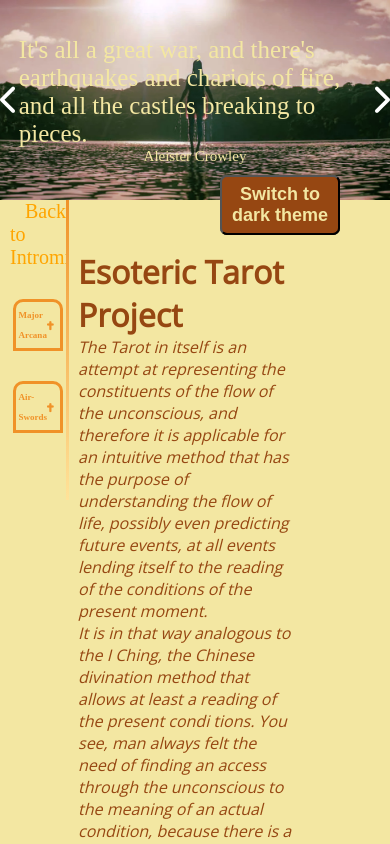
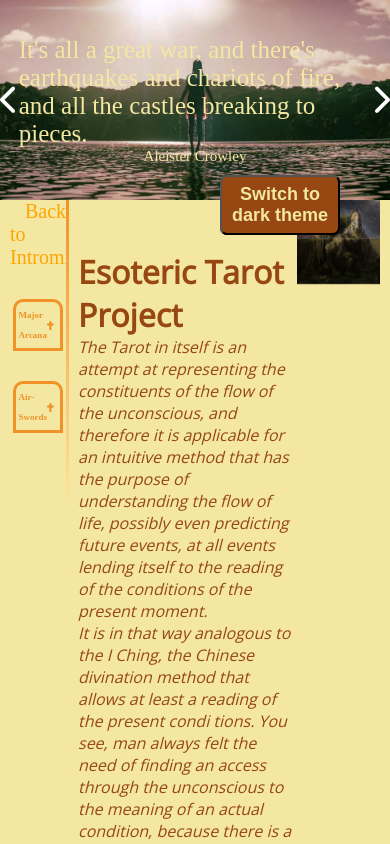
Before and after one commit to uenoeki54/Tarot-Project, a React (Create React App) app: page / in a window 390 px wide. Shown: the top 844 px of the page. Built offline with nearby package versions, Linux system fonts and the light colour scheme.

Commit message:
changé breakpoinst carte d illustration

```diff
--- a/src/main-css/main.css
+++ b/src/main-css/main.css
@@ -212,37 +212,37 @@ header {
 }
 @media (max-width: 800px) {
   .main .main-illustration {
-    top: 162px;
+    top: 200px;
     width: 162px;
   }
 }
 @media (max-width: 650px) {
   .main .main-illustration {
-    top: 132px;
+    top: 200px;
     width: 130px;
   }
 }
 @media (max-width: 500px) {
   .main .main-illustration {
-    top: 102px;
+    top: 200px;
     width: 102px;
   }
 }
 @media (max-width: 414px) {
   .main .main-illustration {
-    top: 83px;
+    top: 200px;
     width: 83px;
   }
 }
 @media (max-width: 375px) {
   .main .main-illustration {
-    top: 73px;
+    top: 200px;
     width: 73px;
   }
 }
 @media (max-width: 360px) {
   .main .main-illustration {
-    top: 70px;
+    top: 200px;
     width: 70px;
   }
 }
--- a/src/main-css/main.scss
+++ b/src/main-css/main.scss
@@ -210,27 +210,27 @@ header {
       width: 220px;
     }
     @media (max-width: 800px) {
-      top: 162px;
+      top: 200px;
       width: 162px;
     }
     @media (max-width: 650px) {
-      top: 132px;
+      top: 200px;
       width: 130px;
     }
     @media (max-width: 500px) {
-      top: 102px;
+      top: 200px;
       width: 102px;
     }
     @media (max-width: 414px) {
-      top: 83px;
+      top: 200px;
       width: 83px;
     }
     @media (max-width: 375px) {
-      top: 73px;
+      top: 200px;
       width: 73px;
     }
     @media (max-width: 360px) {
-      top: 70px;
+      top: 200px;
       width: 70px;
     }
   }
```
Also changed, not shown: 1 other file (tests, documents, lock files or other folders).
